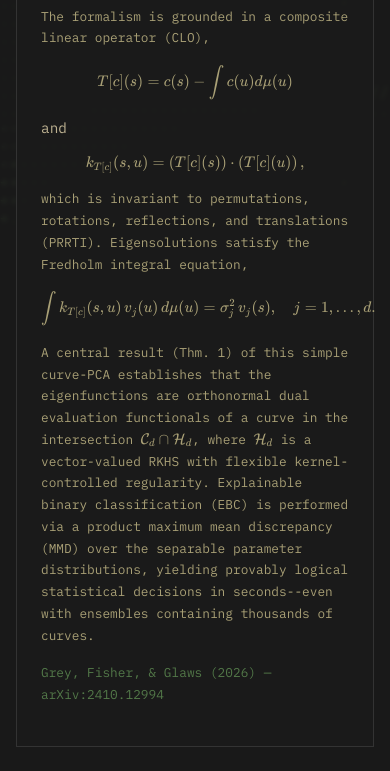
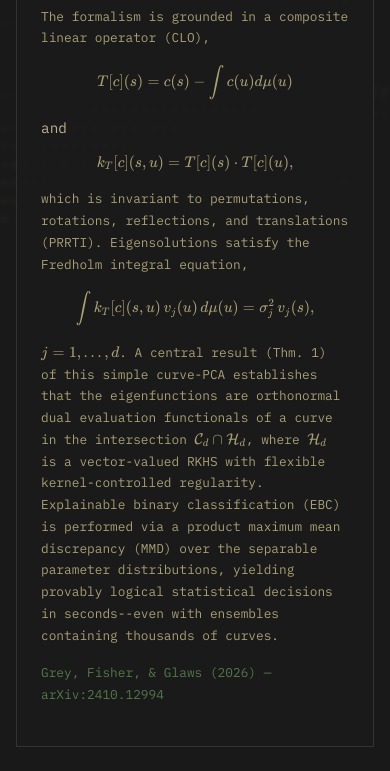
Before and after one commit to zgrey/zgrey.github.io, an Eleventy site: page src/research/index.njk in a window 390 px wide. Shown: the part 600-1371 px from the top of the page. Built offline with nearby package versions, Linux system fonts and the light colour scheme; Eleventy itself is replaced by a stand-in of ours; files that its build step writes are made by us from their sources; animation ran at ten frames a second.

Commit message:
Clarification of animation generation. Equ's don't overflow on mobile.

```diff
--- a/src/code/index.njk
+++ b/src/code/index.njk
@@ -5,7 +5,7 @@ title: Code
 <section class="code-project">
   <h2>G2Aero</h2>
   <p style="color: var(--color-text-secondary)">A Python package for separable shape tensors applied to aerodynamic design. G2Aero uses the geometry of the Grassmannian and SPD manifolds to generate novel airfoil shapes, build 3D blades from 2D cross-sections, and apply consistent span-wise perturbations--all informed by a curated database of over 19,000 airfoils.</p>
-  <p style="color: var(--color-text-secondary)"> Here are some randomly generated fixed-scale 10-dimensional shape animations visualizing the Riemannian interpolation scheme used to generate blade shapes:</p>
+  <p style="color: var(--color-text-secondary)"> Here are some G2Aero random, fixed-scale 10-dimensional shape animations built utilizing the Riemannian interpolation scheme in G2Aero for generating blades/wings: (script available upon request)</p>
   <div class="frame-anim" data-frames="200" data-fps="8" data-path="/assets/img/airfoil_frames/"></div>
   <div class="project-links">
     <a href="https://github.com/NatLabRockies/G2Aero">GitHub</a>
--- a/src/research/index.njk
+++ b/src/research/index.njk
@@ -9,12 +9,12 @@ title: Research
   <p>\[ X = \tilde{X} P, \quad \tilde{X} := VU^\top, \quad P := U\Sigma U^\top \in \mathcal{S}^d_{++}, \]</p>
   <p>where \([\tilde{X}] \in \mathrm{Gr}(d,n)\) encodes nonlinear undulation over the Grassmannian and \(P\) encodes generalized anisotropic scale over \(\mathrm{GL}^+(d,\mathbb{R})/\mathrm{SO}(d)\), independent of rotations and reflections.</p>
   <p>The formalism is grounded in a composite linear operator (CLO),</p>
-  <p>\[T[c](s) = c(s) - \int c(u)d\mu(u) \]</p>
+  <p>\[ T[c](s) = c(s) - \int c(u)d\mu(u)\] </p>
   and
-  <p>\[k_{T[c]}(s,u) = \left( T[c](s) \right) \cdot \left( T[c](u)\right), \] </p>
+  <p> \[k_{T}[c](s,u) = T[c](s) \cdot T[c](u),\] </p>
   <p>which is invariant to permutations, rotations, reflections, and translations (PRRTI). Eigensolutions satisfy the Fredholm integral equation,</p>
-  <p>\[ \int k_{T[c]}(s,u)\, v_j(u)\, d\mu(u) = \sigma_j^2\, v_j(s), \quad j=1,\dots,d. \]</p>
-  <p>A central result (Thm. 1) of this simple curve-PCA establishes that the eigenfunctions are orthonormal dual evaluation functionals of a curve in the intersection \(\mathcal{C}_d \cap \mathcal{H}_d\), where \(\mathcal{H}_d\) is a vector-valued RKHS with flexible kernel-controlled regularity. Explainable binary classification (EBC) is performed via a product maximum mean discrepancy (MMD) over the separable parameter distributions, yielding provably logical statistical decisions in seconds--even with ensembles containing thousands of curves.</p>
+  <p>\[ \int k_{T}[c](s,u)\, v_j(u)\, d\mu(u) = \sigma_j^2\, v_j(s), \]</p>
+  <p> \(j=1,\dots,d\). A central result (Thm. 1) of this simple curve-PCA establishes that the eigenfunctions are orthonormal dual evaluation functionals of a curve in the intersection \(\mathcal{C}_d \cap \mathcal{H}_d\), where \(\mathcal{H}_d\) is a vector-valued RKHS with flexible kernel-controlled regularity. Explainable binary classification (EBC) is performed via a product maximum mean discrepancy (MMD) over the separable parameter distributions, yielding provably logical statistical decisions in seconds--even with ensembles containing thousands of curves.</p>
   <p><a href="https://arxiv.org/abs/2410.12994">Grey, Fisher, &amp; Glaws (2026) &mdash; arXiv:2410.12994</a></p>
 </section>
 
@@ -27,7 +27,7 @@ title: Research
   <p>The dominant eigenvectors span an <em>active subspace</em>: a reduced-dimensional subspace along which \(f\) changes the most, on average. Orthogonal directions constitute an inactive subspace where the function is nearly constant. This framework was succesfully applied to the calibration of aero-engine thermal models and to shape sensitivity of transonic airfoils parameterized by PARSEC and class-shape transformations. However, in the latter, the resulting active subspace depends on the chosen shape parameterization which raises a natural question: can we define a dimension reduction that is intrinsic to the shapes themselves?</p>
 
   <h3>A space of shapes</h3>
-  <p>Rather than fixing a parameterization, we represent shapes directly as <em>centered</em> landmark matrices \(X_n \in \mathbb{R}^{n \times d}_*\). An affine standardization via the thin SVD maps each translated shape to a representative element of the Stiefel manifold \(\mathrm{St}(d,n)\), modding scale variations as invertible linear deformations. The equivalence classes live on the Grassmannian \(\mathrm{Gr}(d,n)\), and a local section of the principal \(\mathrm{GL}_d\) fiber bundle recovers physical scales. For airfoils (\(d=2\)), a database of ~1500 shapes was standardized with \(n=1000\) landmarks each, and tangent Principal Components Analysis (PCA) at an approximated Karcher mean provided a data-driven basis for the tangent space of this learned manifold.</p>
+  <p>Rather than selecting an engineering parameterization, we represent shapes directly as <em>centered</em> landmark matrices \(X_n \in \mathbb{R}^{n \times d}_*\) (full rank, not lines or points). An affine standardization via the thin SVD maps each translated shape to a representative element of the Stiefel manifold \(\mathrm{St}(d,n)\), modding scale variations as invertible linear deformations. The equivalence classes live on the Grassmannian \(\mathrm{Gr}(d,n)\), and a local section of the principal \(\mathrm{GL}_d\) fiber bundle recovers physical scales. For airfoils (\(d=2\)), a database of ~1500 shapes was standardized with \(n=1000\) landmarks each, and tangent Principal Components Analysis (PCA) at an approximated Karcher mean provided a data-driven basis for the tangent space of this learned manifold.</p>
 
   <h3>Active manifold-geodesics</h3>
   <p>Extending the active subspace to a Riemannian manifold \((M,g)\) requires replacing the component-wise Euclidean integral with one that respects the geometry. The key insight is that the Euclidean gradient outer product implicitly uses the identity as parallel transport. On a general manifold, we must explicitly transport gradients back to a central tangent space \(T_{p_0}M\) along unique geodesics using the Levi-Civita connection. This yields the Riemannian average outer product of the gradient,</p>
```
